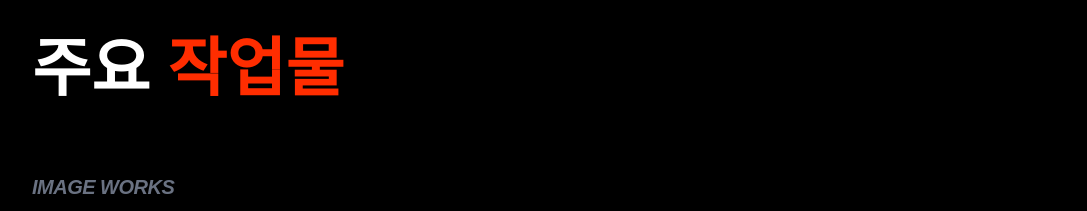
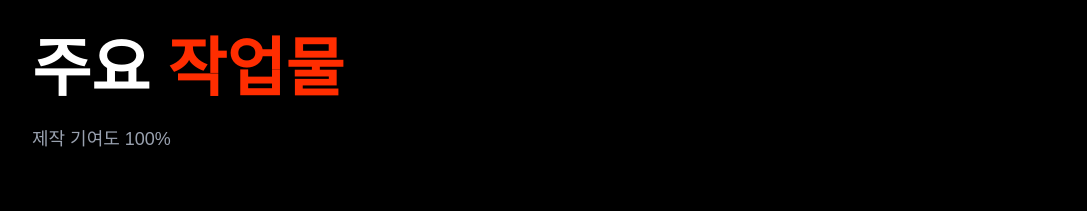
Before and after one commit to kts0826/portfolio.01, a Next.js app: page / in a window 1280 px wide. Shown: the part 2281-2492 px from the top of the page, without its empty margins (96-1183 px from the left). Built offline with nearby package versions, Linux system fonts and the light colour scheme; a web font is replaced by a local one.

Commit message:
Add project contribution subtitle

```diff
--- a/app/page.tsx
+++ b/app/page.tsx
@@ -482,6 +482,9 @@ export default function Home() {
                 주요 <span className="text-[#FF2D00]">작업물</span>
               </h3>
             </FadeIn>
+            <FadeIn>
+              <p className="mt-4 text-gray-400 text-lg leading-relaxed">제작 기여도 100%</p>
+            </FadeIn>
           </div>
 
           {/* Image Works */}
```
